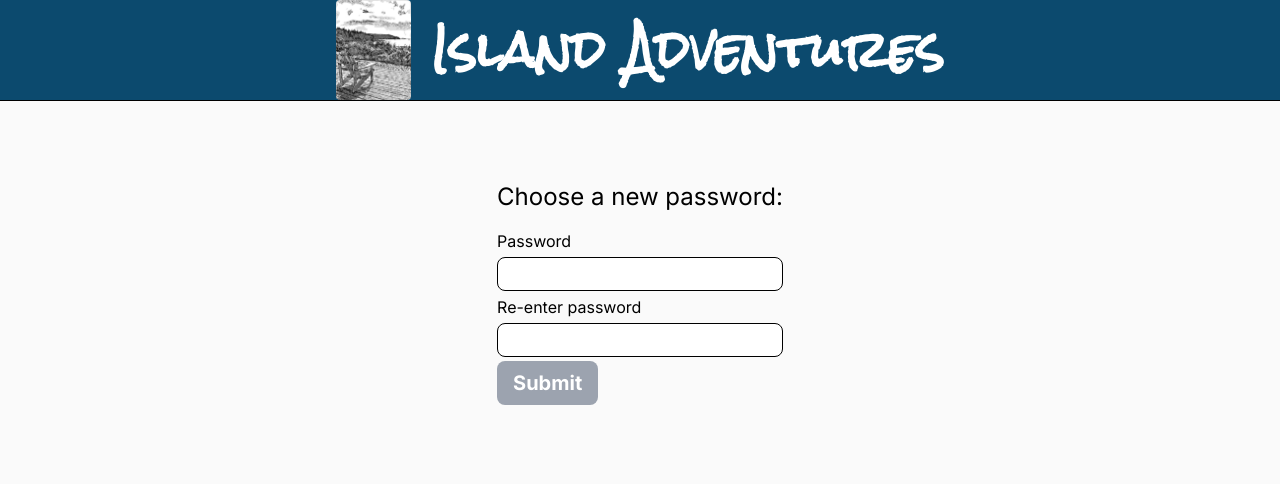
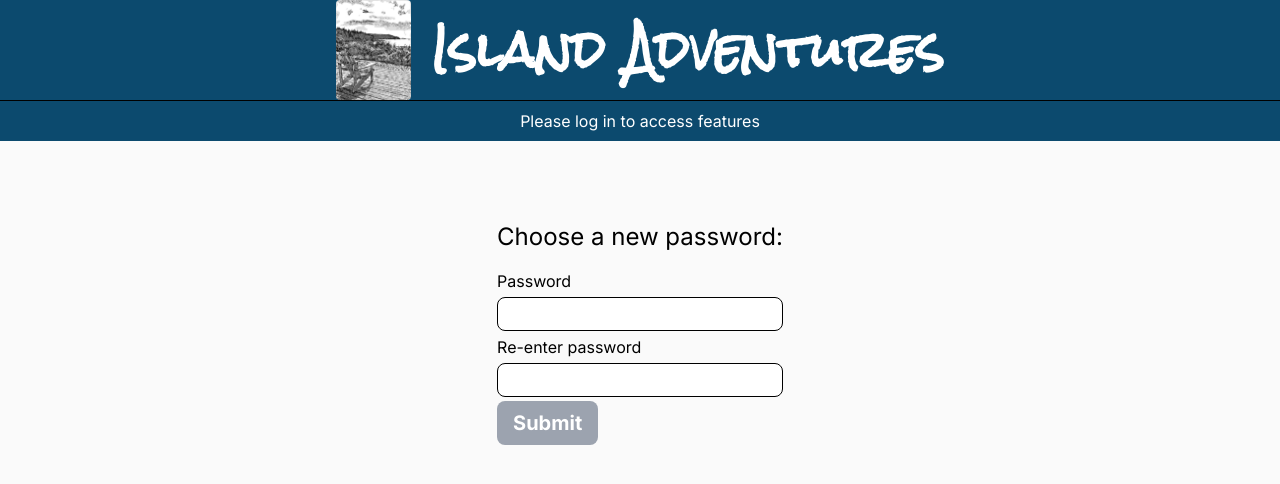
Before and after one commit to evanhesketh/island-adventures, a Next.js app: page /reset/1 in a window 1280 px wide. Shown: the top 484 px of the page. Built offline with nearby package versions, Linux system fonts and the light colour scheme; no server answers.

Commit message:
update navbar to prevent navbar flicker on navigation

```diff
--- a/src/app/globals.css
+++ b/src/app/globals.css
@@ -23,8 +23,14 @@
   );
 }
 
-.home-loggedIn {
-  height: calc(100vh - 139.9px)
+@layer utilities {
+  .home-loggedIn {
+    height: calc(100vh - 139.9px)
+  }
+
+  .home-loggedIn-small {
+    height: calc(100vh - 123.99px)
+  }
 }
 
 .home-loggedOut {
--- a/src/app/page.tsx
+++ b/src/app/page.tsx
@@ -17,9 +17,9 @@ export default function Home() {
   return (
     <>
       {session?.user?.name && status === "authenticated" ? (
-        <div className="home-loggedIn bg-cover bg-[url('/photos/sunset-lighthouse.jpg')]"></div>
+        <div className="home-loggedIn-small md:home-loggedIn bg-cover bg-[url('/photos/sunset-lighthouse.jpg')]"></div>
       ) : (
-        <div className="home-loggedOut bg-cover bg-[url('/photos/sunset-lighthouse.jpg')]">
+        <div className="home-loggedIn-small md:home-loggedIn bg-cover bg-[url('/photos/sunset-lighthouse.jpg')]">
           <div className="flex flex-col items-center">
             <div className="mt-10 mb-10 text-4xl text-white text-shadow-lg shadow-black font-bold">
               Welcome!
--- a/src/components/Navbar.tsx
+++ b/src/components/Navbar.tsx
@@ -35,33 +35,28 @@ export default function Navbar() {
             alt="Deck Logo"
             width={75}
             height={75}
-            style={{height: "auto"}}
+            style={{ height: "auto" }}
             className="nav-image inline rounded w-[60px] sm:w-[75px]"
           />{" "}
           Island Adventures
         </Link>
       </h1>
       <hr className="border-1 border-black" />
-      {session?.user?.name && status === "authenticated" && (
-        <>
+
       <div className="nav-toggle hidden">
         <button
           onClick={() => setIsOpen(!isOpen)}
           className="flex items-center px-3 py-2 rounded hover:bg-sky-700"
         >
           <svg
-                className={`fill-current h-7 w-7 ${
-                  isOpen ? "hidden" : "block"
-                }`}
+            className={`fill-current h-7 w-7 ${isOpen ? "hidden" : "block"}`}
             viewBox="0 0 20 20"
             xmlns="http://www.w3.org/2000/svg"
           >
             <path d="M0 3h20v2H0V3zm0 6h20v2H0V9zm0 6h20v2H0v-2z" />
           </svg>
           <svg
-                className={`fill-current h-7 w-7 ${
-                  isOpen ? "block" : "hidden"
-                }`}
+            className={`fill-current h-7 w-7 ${isOpen ? "block" : "hidden"}`}
             viewBox="0 0 20 20"
             xmlns="http://www.w3.org/2000/svg"
           >
@@ -69,12 +64,15 @@ export default function Navbar() {
           </svg>
         </button>
       </div>
+
       <div
         className={`nav-links w-full flex-grow ${
           isOpen ? "block text-center" : "hidden"
         }`}
       >
         <div className="text-base p-2" data-testid="nav-links">
+          {session?.user?.name && status === "authenticated" ? (
+            <>
               <Link
                 href={"/location"}
                 className={`nav-link block mt-4 inline-block lg:mt-0 text-white-200 lg:mr-4 ${
@@ -183,10 +181,12 @@ export default function Navbar() {
               >
                 SIGN OUT
               </button>
+            </>
+          ) : (
+            <>Please log in to access features</>
+          )}
         </div>
       </div>
-        </>
-      )}
     </nav>
   );
 }
```
Lines whose indentation alone changed are shown as unchanged.
